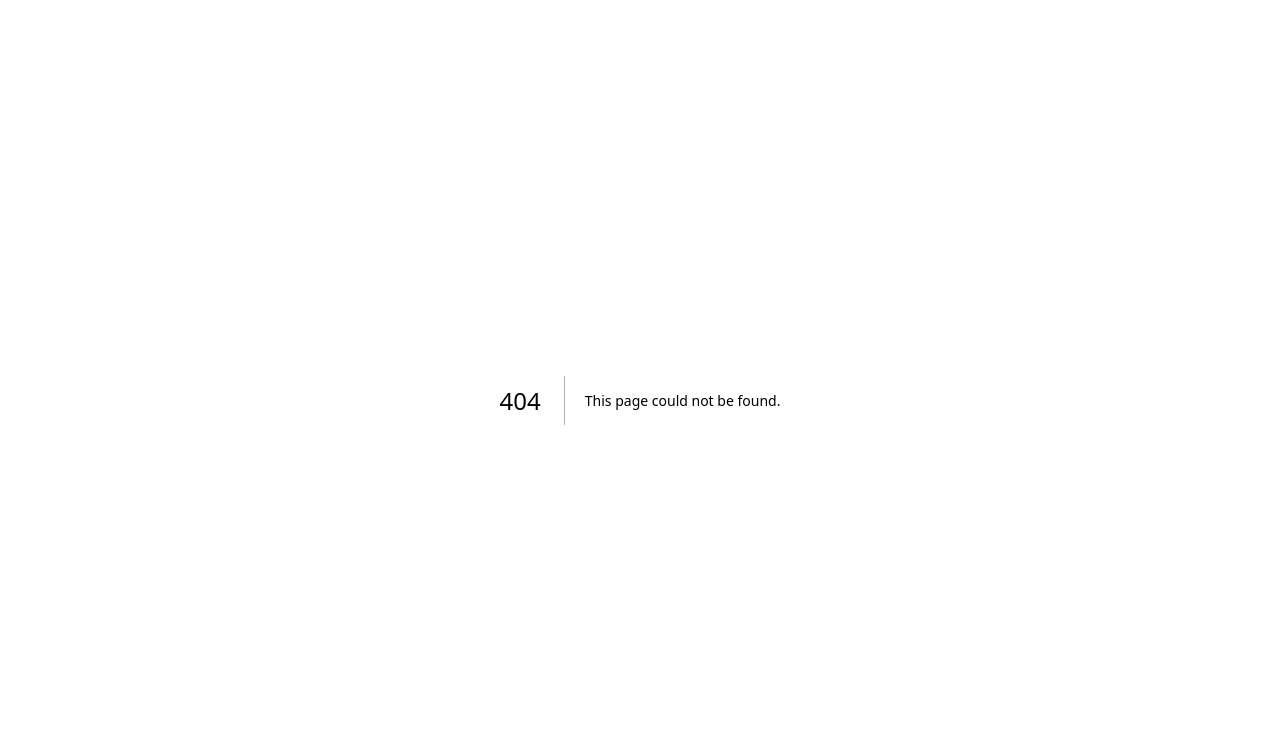
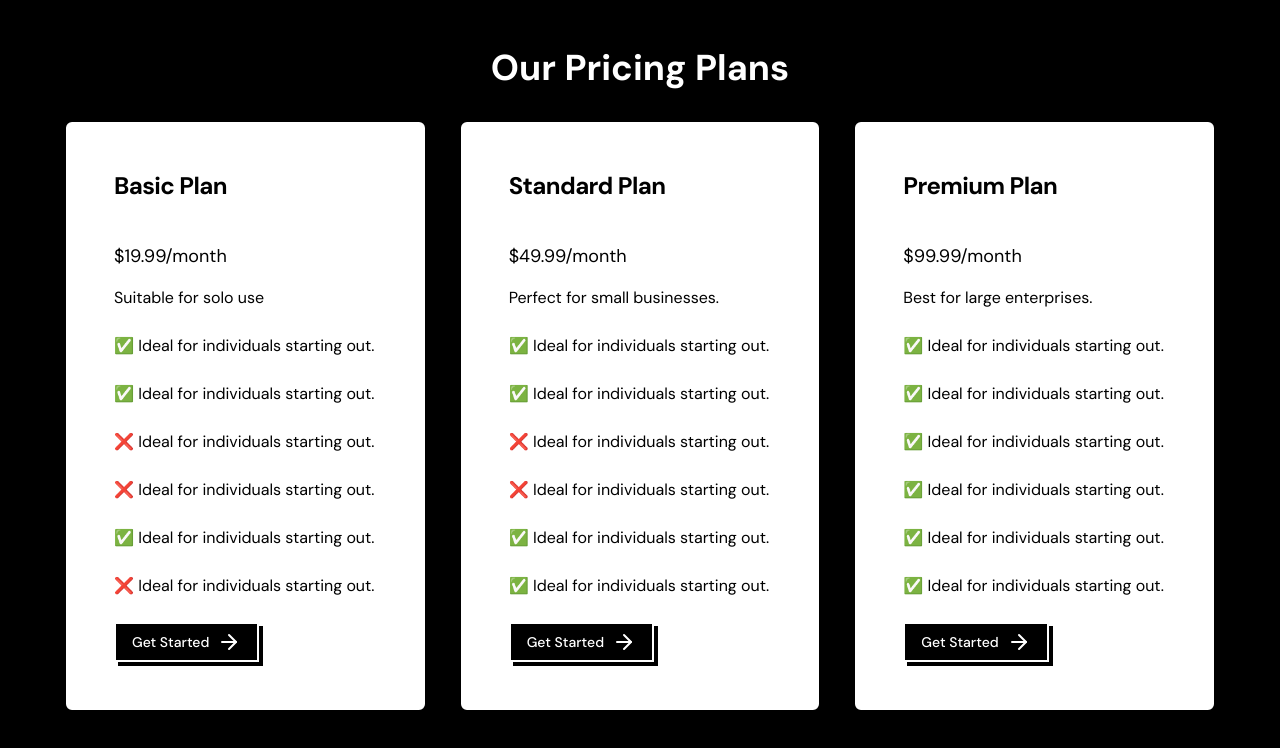
Before and after one commit to Dominate-X-Club/Copod, a Next.js app: page /price in a window 1280 px wide. Before the commit this address had no page. Shown: the top 748 px of the page. Built offline with nearby package versions, Linux system fonts and the light colour scheme.

Commit message:
price page implementation

```diff
--- /dev/null
+++ b/src/app/price/page.tsx
@@ -0,0 +1,80 @@
+import { Button } from "@/components/ui/button";
+import { Card, CardHeader, CardTitle, CardContent } from "@/components/ui/card";
+import { ArrowRight } from "lucide-react";
+
+const Pricing = () => {
+  return (
+    <div className="bg-black text-white min-h-screen flex flex-col items-center py-12 px-4 md:px-8">
+      <h1 className="text-4xl font-bold mb-8">Our Pricing Plans</h1>
+      <div className="grid gap-8 w-full max-w-6xl grid-cols-1 md:grid-cols-2 lg:grid-cols-3">
+        {/* Basic Plan */}
+        <Card className="bg-white text-black p-6 rounded-lg shadow-lg hover:shadow-2xl transform hover:scale-105 transition-transform duration-300">
+          <CardHeader>
+            <CardTitle className="text-2xl font-bold mb-4">
+              Basic Plan
+            </CardTitle>
+          </CardHeader>
+          <CardContent>
+            <p className="text-lg mb-4">$19.99/month</p>
+            <p className="mb-6">Suitable for solo use</p>
+            <p className="mb-6"> ✅ Ideal for individuals starting out.</p>
+            <p className="mb-6"> ✅ Ideal for individuals starting out.</p>
+            <p className="mb-6"> ❌ Ideal for individuals starting out.</p>
+            <p className="mb-6"> ❌ Ideal for individuals starting out.</p>
+            <p className="mb-6"> ✅ Ideal for individuals starting out.</p>
+            <p className="mb-6"> ❌ Ideal for individuals starting out.</p>
+            <Button className="bg-black text-main border-white shadow-base-black hover:bg-gray-800 transition-colors duration-300">
+              Get Started <ArrowRight className="ml-2" />
+            </Button>
+          </CardContent>
+        </Card>
+
+        {/* Standard Plan */}
+        <Card className="bg-white text-black p-6 rounded-lg shadow-lg hover:shadow-2xl transform hover:scale-105 transition-transform duration-300">
+          <CardHeader>
+            <CardTitle className="text-2xl font-bold mb-4">
+              Standard Plan
+            </CardTitle>
+          </CardHeader>
+          <CardContent>
+            <p className="text-lg mb-4">$49.99/month</p>
+            <p className="mb-6">Perfect for small businesses.</p>
+            <p className="mb-6"> ✅ Ideal for individuals starting out.</p>
+            <p className="mb-6"> ✅ Ideal for individuals starting out.</p>
+            <p className="mb-6"> ❌ Ideal for individuals starting out.</p>
+            <p className="mb-6"> ❌ Ideal for individuals starting out.</p>
+            <p className="mb-6"> ✅ Ideal for individuals starting out.</p>
+            <p className="mb-6"> ✅ Ideal for individuals starting out.</p>
+            <Button className="bg-black text-main border-white shadow-base-black hover:bg-gray-800 transition-colors duration-300">
+              Get Started <ArrowRight className="ml-2" />
+            </Button>
+          </CardContent>
+        </Card>
+
+        {/* Premium Plan */}
+        <Card className="bg-white text-black p-6 rounded-lg shadow-lg hover:shadow-2xl transform hover:scale-105 transition-transform duration-300 md:col-span-2 lg:col-span-1">
+          <CardHeader>
+            <CardTitle className="text-2xl font-bold mb-4">
+              Premium Plan
+            </CardTitle>
+          </CardHeader>
+          <CardContent>
+            <p className="text-lg mb-4">$99.99/month</p>
+            <p className="mb-6">Best for large enterprises.</p>
+            <p className="mb-6"> ✅ Ideal for individuals starting out.</p>
+            <p className="mb-6"> ✅ Ideal for individuals starting out.</p>
+            <p className="mb-6"> ✅ Ideal for individuals starting out.</p>
+            <p className="mb-6"> ✅ Ideal for individuals starting out.</p>
+            <p className="mb-6"> ✅ Ideal for individuals starting out.</p>
+            <p className="mb-6"> ✅ Ideal for individuals starting out.</p>
+            <Button className="bg-black text-main border-white shadow-base-black hover:bg-gray-800 transition-colors duration-300">
+              Get Started <ArrowRight className="ml-2" />
+            </Button>
+          </CardContent>
+        </Card>
+      </div>
+    </div>
+  );
+};
+
+export default Pricing;
--- a/src/app/pricing/page.tsx
+++ /dev/null
@@ -1,50 +0,0 @@
-// pages/pricing.js
-import { buttonVariants } from "@/components/ui/button";
-import { ArrowRight } from "lucide-react";
-
-const Pricing = () => {
-  return (
-    <div className="bg-black text-white min-h-screen flex flex-col items-center py-12 px-4 md:px-8">
-      <h1 className="text-4xl font-bold mb-8">Our Pricing Plans</h1>
-      <div className="grid gap-8 w-full max-w-6xl grid-cols-1 md:grid-cols-2 lg:grid-cols-3">
-        {/* Basic Plan */}
-        <div className="bg-white text-black p-6 rounded-lg shadow-lg">
-          <h2 className="text-2xl font-bold mb-4">Basic Plan</h2>
-          <p className="text-lg mb-4">$19.99/month</p>
-          <p className="mb-6">Ideal for individuals starting out.</p>
-          <button
-            className={`${buttonVariants} flex items-center justify-center w-full py-2 px-4 rounded-lg bg-black text-white`}
-          >
-            Get Started <ArrowRight className="ml-2" />
-          </button>
-        </div>
-
-        {/* Standard Plan */}
-        <div className="bg-white text-black p-6 rounded-lg shadow-lg">
-          <h2 className="text-2xl font-bold mb-4">Standard Plan</h2>
-          <p className="text-lg mb-4">$49.99/month</p>
-          <p className="mb-6">Perfect for small businesses.</p>
-          <button
-            className={`${buttonVariants} flex items-center justify-center w-full py-2 px-4 rounded-lg bg-black text-white`}
-          >
-            Get Started <ArrowRight className="ml-2" />
-          </button>
-        </div>
-
-        {/* Premium Plan */}
-        <div className="bg-white text-black p-6 rounded-lg shadow-lg md:col-span-2 lg:col-span-1">
-          <h2 className="text-2xl font-bold mb-4">Premium Plan</h2>
-          <p className="text-lg mb-4">$99.99/month</p>
-          <p className="mb-6">Best for large enterprises.</p>
-          <button
-            className={`${buttonVariants} flex items-center justify-center w-full py-2 px-4 rounded-lg bg-black text-white`}
-          >
-            Get Started <ArrowRight className="ml-2" />
-          </button>
-        </div>
-      </div>
-    </div>
-  );
-};
-
-export default Pricing;
```
